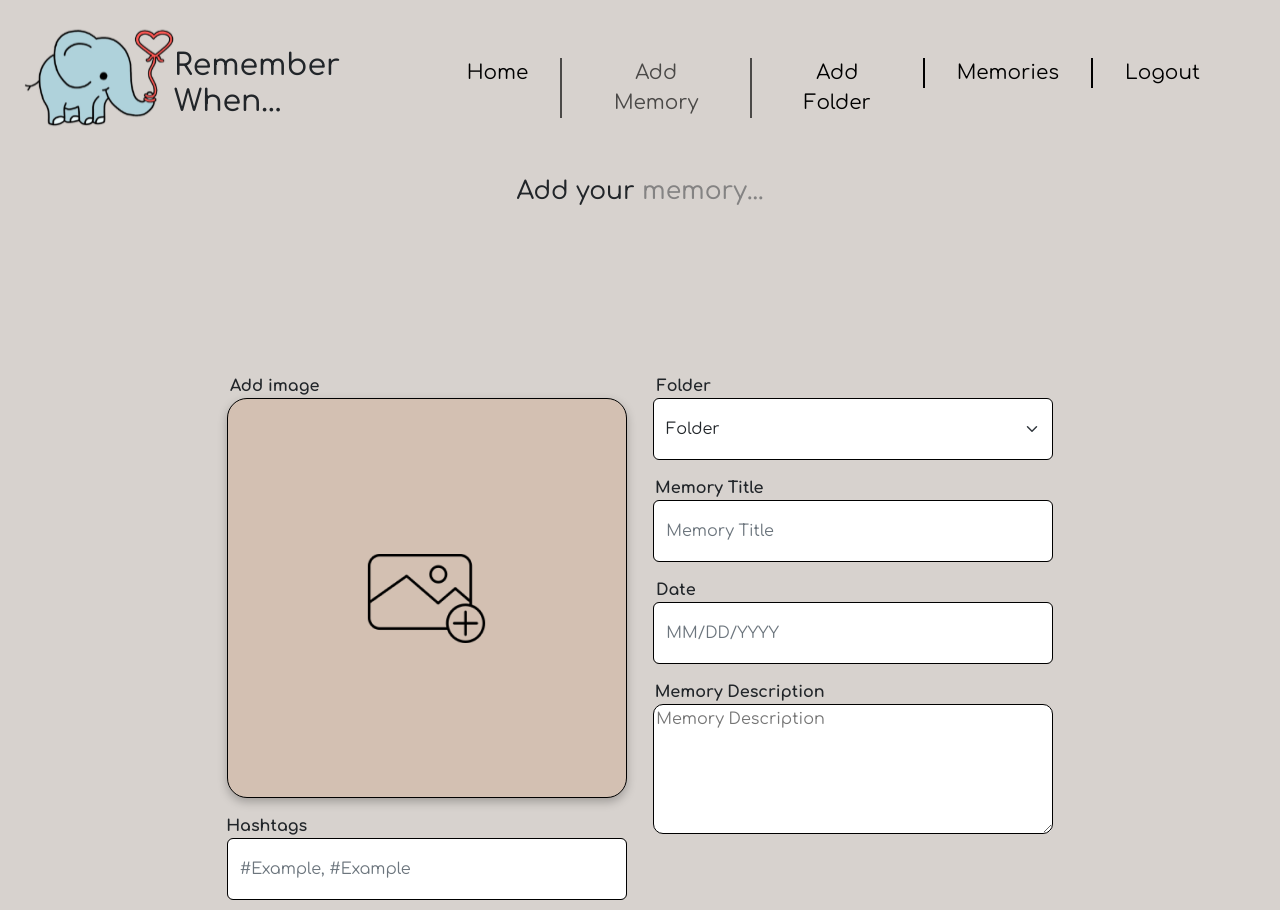
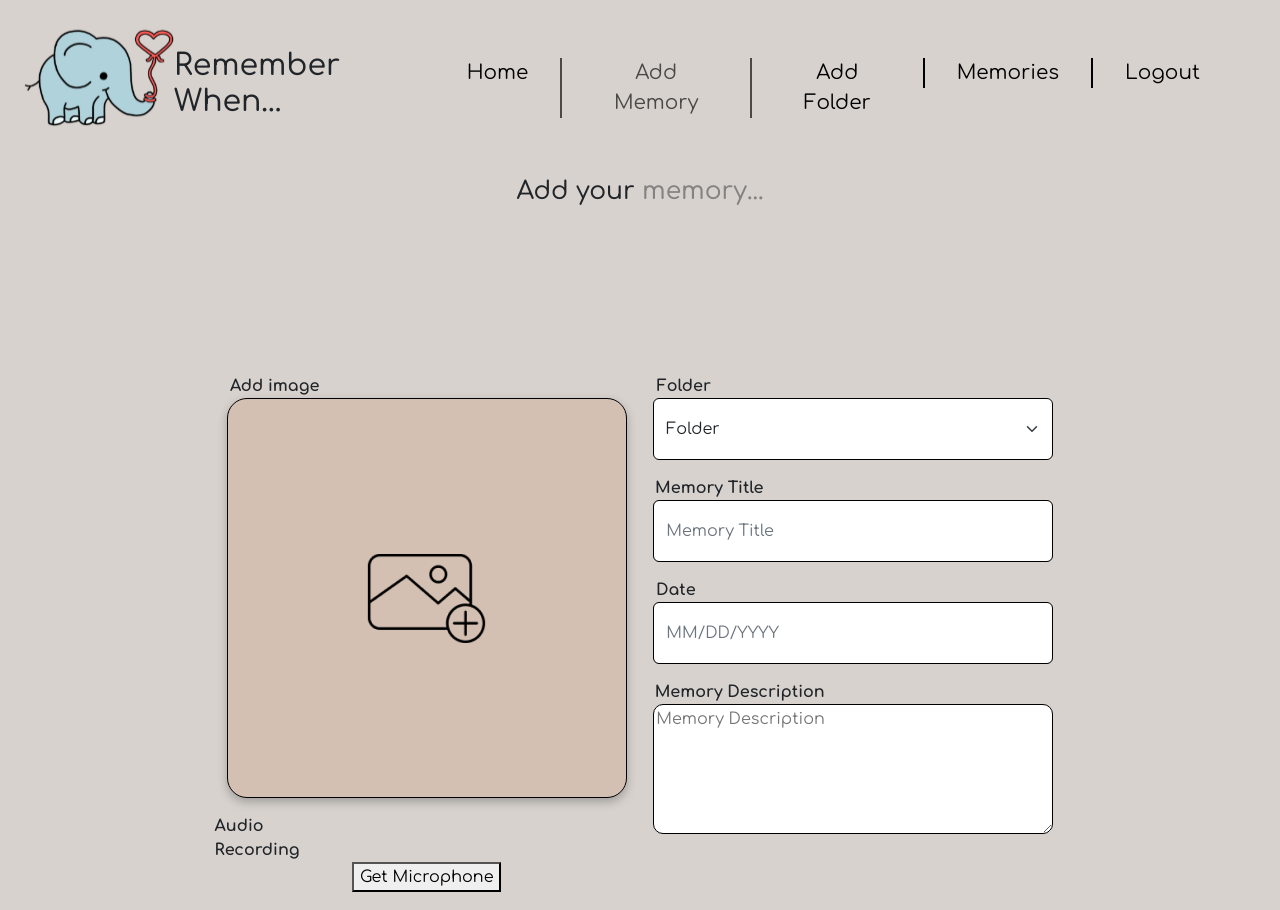
Before and after one commit to JeremyLapham/rememberwhenvite, a React (Vite) app: page /AddMemory in a window 1280 px wide. Shown: the top 910 px of the page. Built offline with nearby package versions, Linux system fonts and the light colour scheme.

Commit message:
audio works need to fix type errors

```diff
--- a/src/Components/AddMemoryComponent/AddMemory.css
+++ b/src/Components/AddMemoryComponent/AddMemory.css
@@ -20,8 +20,8 @@
 }
 
 .selectedImg {
-  height: 200px;
-  width: 200px;
+  height: 300px;
+  width: 300px;
   border-radius: 20px;
   background-color: #d3c0b2;
   border: 1px solid black;
--- a/src/Components/AddMemoryComponent/AddMemory.tsx
+++ b/src/Components/AddMemoryComponent/AddMemory.tsx
@@ -1,4 +1,4 @@
-import { useContext, useEffect, useState } from 'react';
+import { useContext, useEffect, useState, useRef } from 'react';
 import { Col, Container, Row, Button, Form, Modal } from 'react-bootstrap';
 import './AddMemory.css';
 import { useNavigate } from 'react-router-dom';
@@ -7,7 +7,7 @@ import { addMemoryItem, updateMemoryItem, getFolderByUserId } from '../Services/
 import { MyContext } from '../context';
 import swal from 'sweetalert';
 import DesktopNav from '../DesktopNavComponent/DesktopNav';
-// import AudioRecorder from './AudioRecording';
+import AudioRecorder from './AudioRecording';
 
 export default function AddMemory() {
     const userData = useContext(MyContext);
@@ -77,6 +77,7 @@ export default function AddMemory() {
                 description: memoryDescription,
                 date: memoryDate,
                 tags: memoryTags,
+                audio: userData.audio,
                 isPublished: true,
                 isDeleted: false
             }
@@ -88,6 +89,7 @@ export default function AddMemory() {
                     navigate('/dashboard')
                 }, 500);
             } else {
+                console.log(Audio)
                 userData.setFromAddMemory(true)
                 result = await addMemoryItem(item);
             }
@@ -137,14 +139,13 @@ export default function AddMemory() {
         if (e.keyCode === 32) {
             e.preventDefault();
             setMemoryTags((prevValue: any) => (prevValue + ' #').substring(0, 25));
-        } else if(e.keyCode === 51) {
+        } else if (e.keyCode === 51) {
             setMemoryTags((prevValue: any) => (prevValue + ' ').substring(0, 25));
         }
     };
 
     return (
         <Container fluid>
-            {/* <AudioRecorder /> */}
             <Row>
                 <Modal className='modalBG' show={show} onHide={handleClose} backdrop="static" keyboard={false}>
                     <Modal.Body className={userData.isEditMemory ? `modalBodyUpdate` : `modalBody`}>
@@ -178,8 +179,8 @@ export default function AddMemory() {
                     </Modal.Body>
                 </Modal>
             </Row>
-            <CustomNavbar folderSize={userData.folders.length}/>
-            <DesktopNav folderSize={userData.folders.length}/>
+            <CustomNavbar folderSize={userData.folders.length} />
+            <DesktopNav folderSize={userData.folders.length} />
             <Row>
                 <Col className='d-flex justify-content-center'>
                     <h2 className='addMemoryTitle' style={{ margin: '1rem 0' }}>Add your <span style={{ color: '#848383' }}>memory...</span></h2>
@@ -196,6 +197,32 @@ export default function AddMemory() {
                                     <Form.Control className='input1' onChange={handleImage} type="file" accept='image/png, image/jpg' placeholder="Enter an image" />
                                 </Button>
                             </Form.Group>
+                        </Col>
+                    </Row>
+                    <Row>
+                        <Col>
+                            {/* <div>
+                                <button onClick={startRecording} disabled={recording}>
+                                    Start Recording
+                                </button>
+                                <button onClick={stopRecording} disabled={!recording}>
+                                    Stop Recording
+                                </button>
+                                {audioChunks.length > 0 && (
+                                    <div>
+                                        <button onClick={handlePlaybackButtonClick}>Play Recording</button>
+                                        <audio ref={audioPlayerRef} controls />
+                                    </div>
+                                )}
+                            </div> */}
+                            <Row>
+                                <Col>
+                                    <Form.Group className="mb-3 d-flex flex-column align-items-center">
+                                        <Form.Label className='addFolderInputTxt'>Audio Recording</Form.Label>
+                                        <AudioRecorder  />
+                                    </Form.Group>
+                                </Col>
+                            </Row>
                         </Col>
                     </Row>
                     <Row>
--- a/src/Components/AddMemoryComponent/AudioRecording.tsx
+++ b/src/Components/AddMemoryComponent/AudioRecording.tsx
@@ -1,75 +1,132 @@
-// import { useState, useEffect } from 'react';
-// const MicRecorder = require('mic-recorder-to-mp3');
+import { useState, useRef, useEffect,useContext } from "react";
+import { useCol } from "react-bootstrap/esm/Col";
+import { MyContext } from "../context";
 
-// const AudioRecorder = () => {
-//     const [audioChunks, setAudioChunks] = useState([]);
-//     const [recording, setRecording] = useState(false);
-//     const [permission, setPermission] = useState(false);
+const mimeType = "audio/webm";
 
-//     let mediaRecorder: MediaRecorder | null = null;
 
-//     useEffect(() => {
-//         navigator.mediaDevices
-//             .getUserMedia({ audio: true })
-//             .then(() => {
-//                 setPermission(true);
-//             })
-//             .catch((error) => {
-//                 console.log(error);
-//             });
-//     }, []);
+const AudioRecorder = () => {
+    const userData = useContext(MyContext)
 
-//     const handleStart = () => {
-//         if (!mediaRecorder) {
-//             navigator.mediaDevices.getUserMedia({ audio: true }).then((stream) => {
-//                 mediaRecorder = new MediaRecorder(stream);
+    const [permission, setPermission] = useState(false);
+    const mediaRecorder = useRef(null);
+    const [recordingStatus, setRecordingStatus] = useState("inactive");
+    const [stream, setStream] = useState(null);
+    const [audioChunks, setAudioChunks] = useState([]);
+    const [audio, setAudio] = useState(null);
+    const [recordings, setRecordings] = useState([]);
 
-//                 mediaRecorder.addEventListener('dataavailable', (event:any) => {
-//                     setAudioChunks([...audioChunks, event.data]);
-//                 });
+    const getMicrophonePermission = async () => {
+        if ("MediaRecorder" in window) {
+            try {
+                const streamData = await navigator.mediaDevices.getUserMedia({
+                    audio: true,
+                    video: false,
+                });
+                setPermission(true);
+                setStream(streamData);
 
-//                 mediaRecorder.start();
-//                 setRecording(true);
-//             });
-//         } else {
-//             mediaRecorder.start();
-//             setRecording(true);
-//         }
-//     };
+                const recordingsData = localStorage.getItem("recordings");
+                if (recordingsData) {
+                    const recordingsArray = JSON.parse(recordingsData);
+                    setRecordings(recordingsArray);
+                }
+            } catch (err: any) {
+                alert(err.message);
+            }
+        } else {
+            alert("The MediaRecorder API is not supported in your browser.");
+        }
+    };
 
-//     const handleStop = () => {
-//         mediaRecorder?.stop();
-//         setRecording(false);
 
-//         const blob = new Blob(audioChunks, { type: 'audio/wav' });
-//         const reader = new FileReader();
+    const startRecording = async () => {
+        setRecordingStatus("recording");
+        //create new Media recorder instance using the stream
+        const media = new MediaRecorder(stream, { type: mimeType });
+        //set the MediaRecorder instance to the mediaRecorder ref
+        mediaRecorder.current = media;
+        //invokes the start method to start the recording process
+        mediaRecorder.current.start();
+        let localAudioChunks: any = [];
+        mediaRecorder.current.ondataavailable = (event: any) => {
+            if (typeof event.data === "undefined") return;
+            if (event.data.size === 0) return;
+            localAudioChunks.push(event.data);
+        };
+        setAudioChunks(localAudioChunks);
+    };
 
-//         reader.onloadend = () => {
-//             // Save the recorded audio to the database
-//             const audioData = reader.result;
-//             console.log(audioData);
-//             // Code to save audioData to the database
-//         };
+    const stopRecording = () => {
+        setRecordingStatus("inactive");
+        //stops the recording instance
+        mediaRecorder.current.stop();
+        mediaRecorder.current.onstop = () => {
+            //creates a blob file from the audiochunks data
+            const audioBlob = new Blob(audioChunks, { type: mimeType });
+            //creates a playable URL from the blob file.
+            const audioUrl = URL.createObjectURL(audioBlob);
+            userData.setAudio(audioUrl);
+            setAudioChunks([]);
 
-//         reader.readAsDataURL(blob);
-//     };
+            const reader = new FileReader();
+            reader.readAsDataURL(audioBlob);
+            reader.onloadend = () => {
+                const base64String = reader.result;
+                const newRecordings = [...recordings, audioUrl];
+                setRecordings(newRecordings);
+                //save to local storage
+                localStorage.setItem("audioRecording", base64String);
+            };
+        };
+    };
 
-//     return (
-//         <div>
-//             {permission ? (
-//                 <>
-//                     <button onClick={handleStart} disabled={recording}>
-//                         Start Recording
-//                     </button>
-//                     <button onClick={handleStop} disabled={!recording}>
-//                         Stop Recording
-//                     </button>
-//                 </>
-//             ) : (
-//                 <p>Please allow access to your microphone.</p>
-//             )}
-//         </div>
-//     );
-// };
+    useEffect(() => {
+        const savedAudio = localStorage.getItem("audioRecording");
+        if (savedAudio) {
+            //convert base64-encoded string to blob
+            const byteString = atob(savedAudio.split(",")[1]);
+            const mimeString = savedAudio.split(",")[0].split(":")[1].split(";")[0];
+            const ab = new ArrayBuffer(byteString.length);
+            const ia = new Uint8Array(ab);
+            for (let i = 0; i < byteString.length; i++) {
+                ia[i] = byteString.charCodeAt(i);
+            }
+            const audioBlob = new Blob([ab], { type: mimeString });
+            const audioUrl = URL.createObjectURL(audioBlob);
+            userData.setAudio(audioUrl);
+        }
+    }, []);
 
-// export default AudioRecorder;
+
+    return (
+        <div>
+            <div className="audio-controls">
+                {!permission ? (
+                    <button onClick={getMicrophonePermission} type="button">
+                        Get Microphone
+                    </button>
+                ) : null}
+                {permission && recordingStatus === "inactive" ? (
+                    <button onClick={startRecording} type="button">
+                        Start Recording
+                    </button>
+                ) : null}
+                {recordingStatus === "recording" ? (
+                    <button onClick={stopRecording} type="button">
+                        Stop Recording
+                    </button>
+                ) : null}
+            </div>
+            {userData.audio ? (
+                <div className="audio-player">
+                    <audio src={userData.audio} controls></audio>
+                    <a download href={userData.audio}>
+                        Download Recording
+                    </a>
+                </div>
+            ) : null}
+        </div>
+    );
+};
+export default AudioRecorder;
--- a/src/Components/HomePageComponent/DashBoard.css
+++ b/src/Components/HomePageComponent/DashBoard.css
@@ -221,6 +221,7 @@
   font-weight: bold;
   width: 55px !important;
   word-wrap: break-word;
+  margin: 0 !important;
 }
 
 .remmeberWhen {
@@ -238,6 +239,7 @@
 .spaceFolders {
   display: flex;
   flex-direction: column;
+  align-items: center;
 }
 
 @media screen and (min-width: 1024px) {
@@ -349,10 +351,11 @@
 
   .folderBtn {
     width: 100px;
+    padding:0 !important;
   }
 
   .spaceFolders {
-    margin: 0 0;
+    margin: 0 0 !important;
     display: flex;
     align-items: center;
   }
--- a/src/Components/Hooks/useHooks.tsx
+++ b/src/Components/Hooks/useHooks.tsx
@@ -18,11 +18,12 @@ export default function useInfo() {
   const [fromAddFolder, setFromAddFolder] = useState(false);
   const [fromAddMemory, setFromAddMemory] = useState(false);
   const [folderLength, setFolderLength] = useState(0);
+  const [audio, setAudio] = useState('');
 
     const setMemoryItems = (moreMemory: any) => {
         setMemory(moreMemory);
     };
 
-    return { username, setUser, memoryItems, setMemoryItems, usersId, setUsersId, moreMemoryClicked, setMoreMemoryClicked, selectedMemory, setSelectedMemory, folders, setFolders, folderId, setFolderId, folderName, setFolderName, selectedFolder, setSelectedFolder, folderEdit, setFolderEdit, isEditFolder, setIsEditFolder, memoryEdit, setMemoryEdit, isEditMemory, setIsMemoryEdit, fromAddFolder, setFromAddFolder, folderLength, setFolderLength, fromAddMemory, setFromAddMemory }
+    return { username, setUser, memoryItems, setMemoryItems, usersId, setUsersId, moreMemoryClicked, setMoreMemoryClicked, selectedMemory, setSelectedMemory, folders, setFolders, folderId, setFolderId, folderName, setFolderName, selectedFolder, setSelectedFolder, folderEdit, setFolderEdit, isEditFolder, setIsEditFolder, memoryEdit, setMemoryEdit, isEditMemory, setIsMemoryEdit, fromAddFolder, setFromAddFolder, folderLength, setFolderLength, fromAddMemory, setFromAddMemory, audio, setAudio }
 
 }
--- a/src/Components/SignUpComponent/SignUp.tsx
+++ b/src/Components/SignUpComponent/SignUp.tsx
@@ -131,7 +131,7 @@ export default function SignUpInfo() {
                                                         type={`${isClicked ? 'text' : 'password'}`}
                                                         placeholder="Enter your password"
                                                         className='inputField'
-                                                        onChange={({ target: { value } }) => setPassword(value.replace(/\D/g, ''))}
+                                                        onChange={({ target: { value } }) => setPassword(value)}
                                                     />
                                                     <Button className='lockBG' variant='' onClick={handleShowPassword}>
                                                         <InputGroup.Text className='lockBG'>
--- a/src/Components/context.tsx
+++ b/src/Components/context.tsx
@@ -33,6 +33,8 @@ interface MyContextType {
   setFolderLength: (folderLength: number) => void;
   fromAddMemory: boolean;
   setFromAddMemory: (fromAddMemory: boolean) => void;
+  audio: string | undefined;
+  setAudio: (audio: string | undefined) => void;
 }
 
 export const MyContext = createContext<MyContextType>({
@@ -52,6 +54,7 @@ export const MyContext = createContext<MyContextType>({
   fromAddFolder: false, setFromAddFolder: () => { },
   folderLength: 0, setFolderLength: () => { },
   fromAddMemory: false, setFromAddMemory: () => { },
+  audio: '', setAudio: () => { }
 });
 
 export const resetContext = (
```
Also changed, not shown: src/Components/ClickedFolder/ClickedFolder.css (+11 -3 lines), src/Components/ShownMemory/ShownMemory.tsx (+14 -3 lines).
